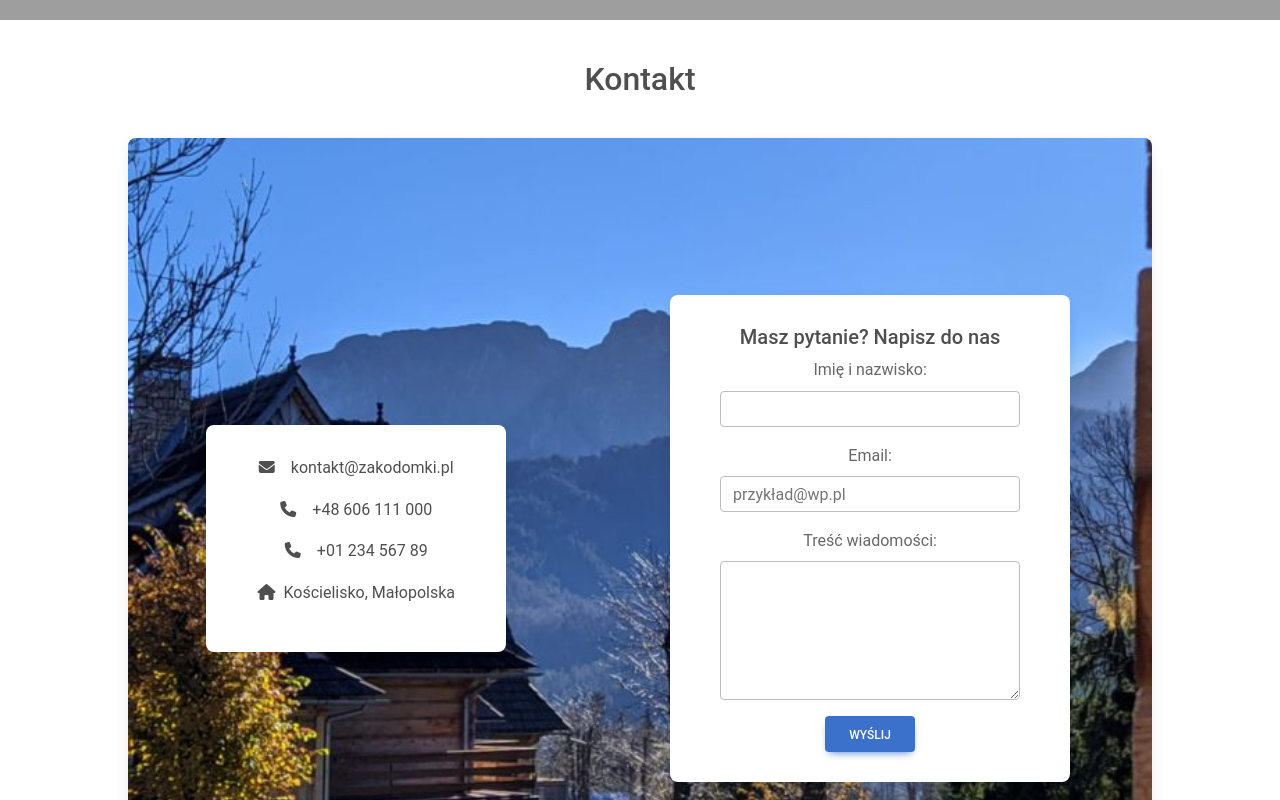
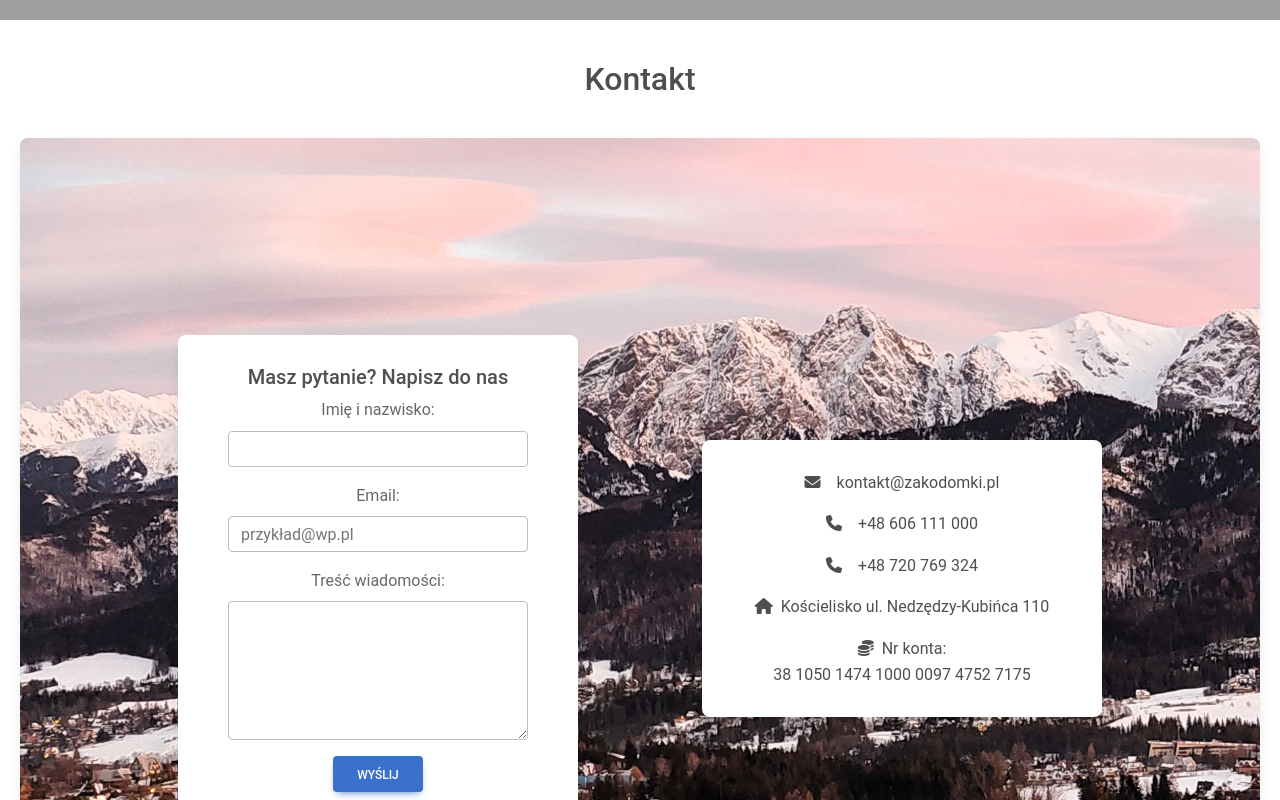
Before and after one commit to Grzesiek333/Zakodomki, a React (Vite) app: page /contact in a window 1280 px wide. Shown: the part 300-1100 px from the top of the page. Built offline with nearby package versions, Linux system fonts and the light colour scheme; grey boxes are pictures that could not be loaded.

Commit message:
contact_form_styled

```diff
--- a/src/components/form_input.jsx
+++ b/src/components/form_input.jsx
@@ -2,6 +2,7 @@ import Form from 'react-bootstrap/Form';
 import Button from 'react-bootstrap/Button';
 import { useEffect, useState } from 'react';
 import supabase from '../services/supabase';
+import { MDBIcon } from 'mdb-react-ui-kit';
 
 function FormInput(props) {
   const [message, setMessage] = useState([]);
@@ -53,9 +54,9 @@ function FormInput(props) {
 
   return (
     <>
-    <div style={{backgroundImage: "url('/media/background/2.jpeg')", backgroundSize: 'cover', width: "100%", height:'100vh', maxWidth: '1024px',  borderRadius: '0.5rem', boxShadow: '0 2px 15px -3px rgba(0, 0, 0, 0.07), 0 10px 20px -2px rgba(0, 0, 0, 0.04)', display: 'flex', flexWrap: 'wrap', justifyContent: 'right', alignItems: 'center'}}>
+    <div style={{backgroundImage: "url('/media/background/contact.jpg')", backgroundSize: 'cover', width: "100%", height:'110vh', maxWidth: '1240px',  borderRadius: '0.5rem', boxShadow: '0 2px 15px -3px rgba(0, 0, 0, 0.07), 0 10px 20px -2px rgba(0, 0, 0, 0.04)', display: 'flex', flexWrap: 'wrap', justifyContent: 'center', alignItems: 'center', gap: '10%'}}>
     {props.children}
-    <div style={{ width: '400px', backgroundColor: 'white', marginInline: '8%', paddingBlock: '30px', paddingInline: '50px', borderRadius: '0.5rem', boxShadow: '0 2px 15px -3px rgba(0, 0, 0, 0.07), 0 10px 20px -2px rgba(0, 0, 0, 0.04)',}}>
+    <div style={{ width: '400px', backgroundColor: 'white', paddingBlock: '30px', paddingInline: '50px', borderRadius: '0.5rem', boxShadow: '0 2px 15px -3px rgba(0, 0, 0, 0.07), 0 10px 20px -2px rgba(0, 0, 0, 0.04)',}}>
       {submitted ? (
         <div>
           <p>Wiadomość została wysłana!</p>
@@ -91,6 +92,30 @@ function FormInput(props) {
         </Form>
       )}
     </div>
+    <div style={{width: '400px', backgroundColor: 'white', paddingBlock: '30px', paddingInline: '50px', borderRadius: '0.5rem', boxShadow: '0 2px 15px -3px rgba(0, 0, 0, 0.07), 0 10px 20px -2px rgba(0, 0, 0, 0.04)'}}>
+      <p>
+        <MDBIcon icon="envelope" className="me-3" />
+        <a href="mailto:kontakt@zakodomki.pl">kontakt@zakodomki.pl</a>
+      </p>
+      <p>
+        <MDBIcon icon="phone" className="me-3" />
+        <a href="tel:+48606111000">+48 606 111 000</a>
+      </p>
+      <p>
+        <MDBIcon icon="phone" className="me-3" />
+        <a href="tel:+0123456789">+48 720 769 324</a>
+      </p>
+      <p>
+        <MDBIcon icon="home" className="me-2" />
+        Kościelisko ul. Nedzędzy-Kubińca 110
+      </p>
+      <p style={{marginBottom: '0px'}}>
+        <MDBIcon icon="coins" className="me-2"  />
+        Nr konta:
+        <br/>
+        38 1050 1474 1000 0097 4752 7175
+      </p>
+      </div>
     </div>
     </>
   );
--- a/src/contact.jsx
+++ b/src/contact.jsx
@@ -9,24 +9,7 @@ export default function Contact() {
     <>
       <Header />
       <h2>Kontakt</h2>
-      <Form_input><div style={{width: '300px', backgroundColor: 'white', marginRight: '8%', paddingBlock: '30px', paddingInline: '50px', borderRadius: '0.5rem', boxShadow: '0 2px 15px -3px rgba(0, 0, 0, 0.07), 0 10px 20px -2px rgba(0, 0, 0, 0.04)'}}>
-      <p>
-        <MDBIcon icon="envelope" className="me-3" />
-        <a href="mailto:kontakt@zakodomki.pl">kontakt@zakodomki.pl</a>
-      </p>
-      <p>
-        <MDBIcon icon="phone" className="me-3" />
-        <a href="tel:+48606111000">+48 606 111 000</a>
-      </p>
-      <p>
-        <MDBIcon icon="phone" className="me-3" />
-        <a href="tel:+0123456789">+01 234 567 89</a>
-      </p>
-      <p>
-        <MDBIcon icon="home" className="me-2" />
-        Kościelisko, Małopolska
-      </p>
-      </div></Form_input>
+      <Form_input />
       <Footer />
     </>
   );
```
Also changed, not shown: public/media/background/2a.jpeg (renamed from public/media/background/2.jpeg), public/media/background/contact.jpg (added).
